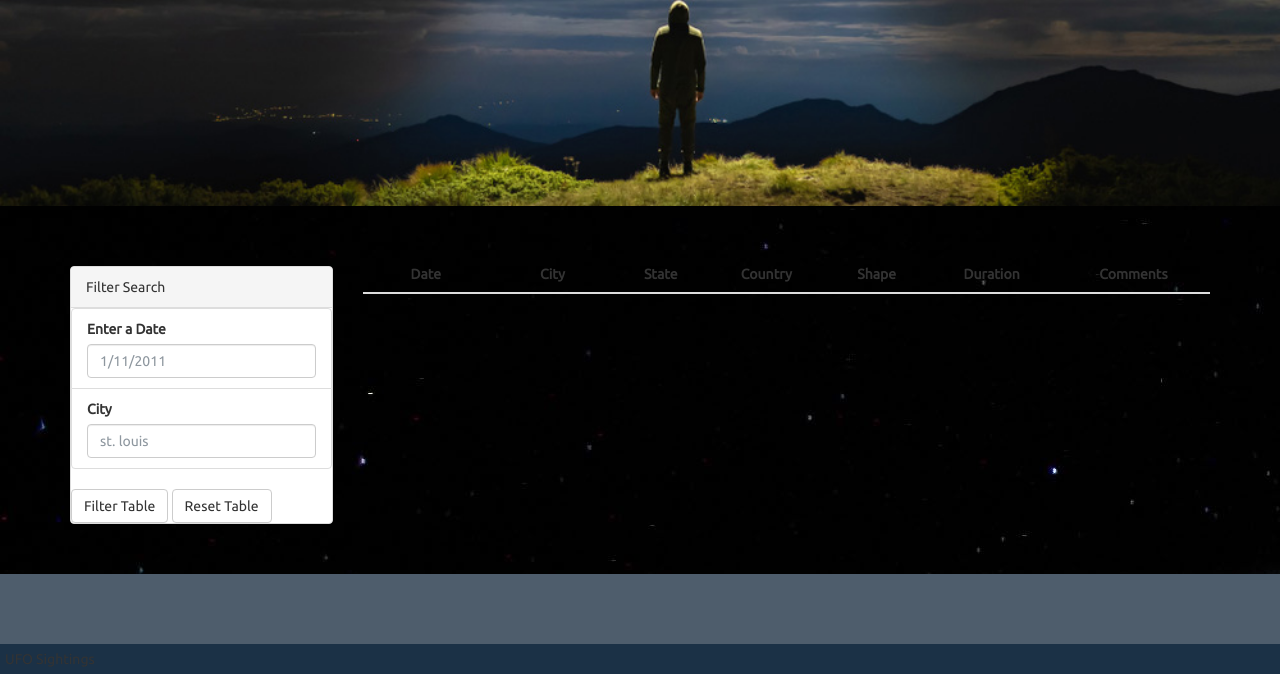
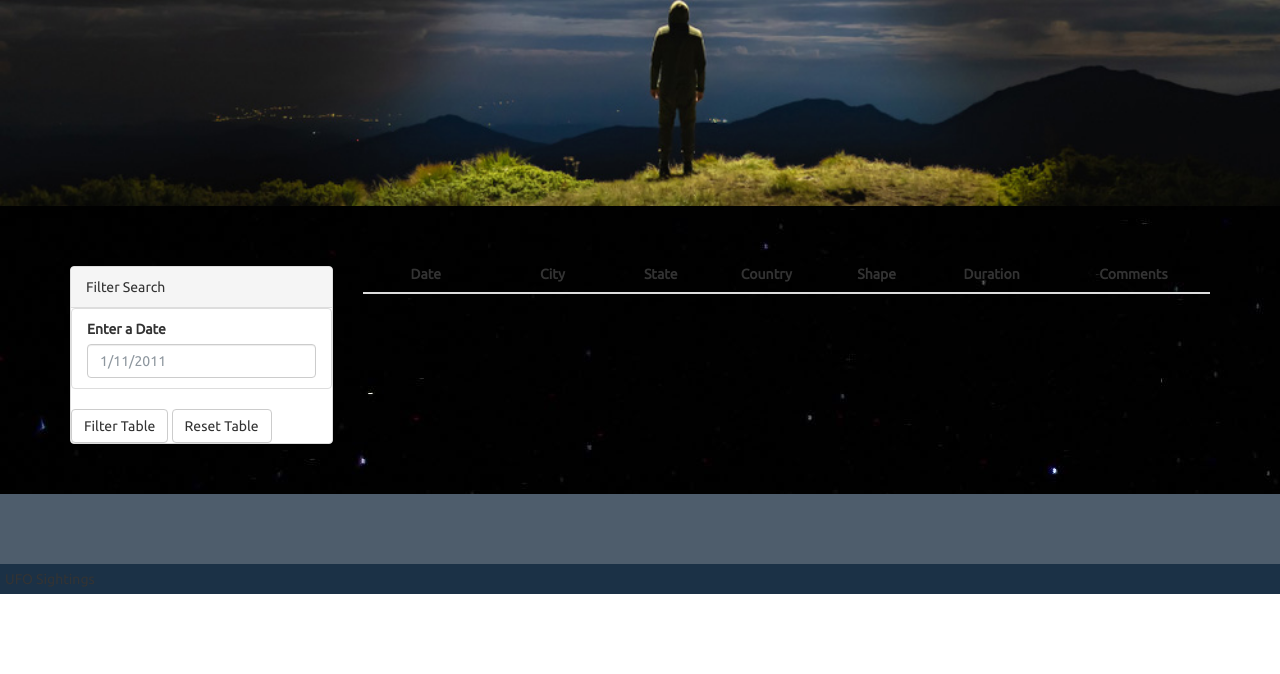
Before and after one commit to akankshakukhraniya/javascript-UfoSighting, a plain HTML site: page UFO level-1/index.html in a window 1280 px wide. Shown: the part 406-1080 px from the top of the page. After the commit the page ends 1000 px from the top, so only its background shows below. Drawn offline with nearby package versions, Linux system fonts and the light colour scheme; a script that the page names is missing.

Commit message:
updated html

```diff
--- a/UFO level-1/index.html
+++ b/UFO level-1/index.html
@@ -39,11 +39,6 @@
                         <label for="date">Enter a Date</label>
                         <input class="form-control" id="datetime" type="text" placeholder="1/11/2011">
                       </li>
-                      <!--City Search-->
-                      <li class="filter list-group-item nav-item dropdown" id="navbarCollapse">
-                        <label class="others nav-link active dropdown-toggle" href="#" data-toggle="dropdown" aria-haspopup="true" aria-expanded="false">City<soan class="sr-only">(current)</soan></label>
-                        <input class="form-control" id="city" type="text" placeholder="st. louis">
-                      </li>
                     </ul>
                   </div>
                   <button id="filter-btn" type="button" class="btn btn-default">Filter Table</button>
```
